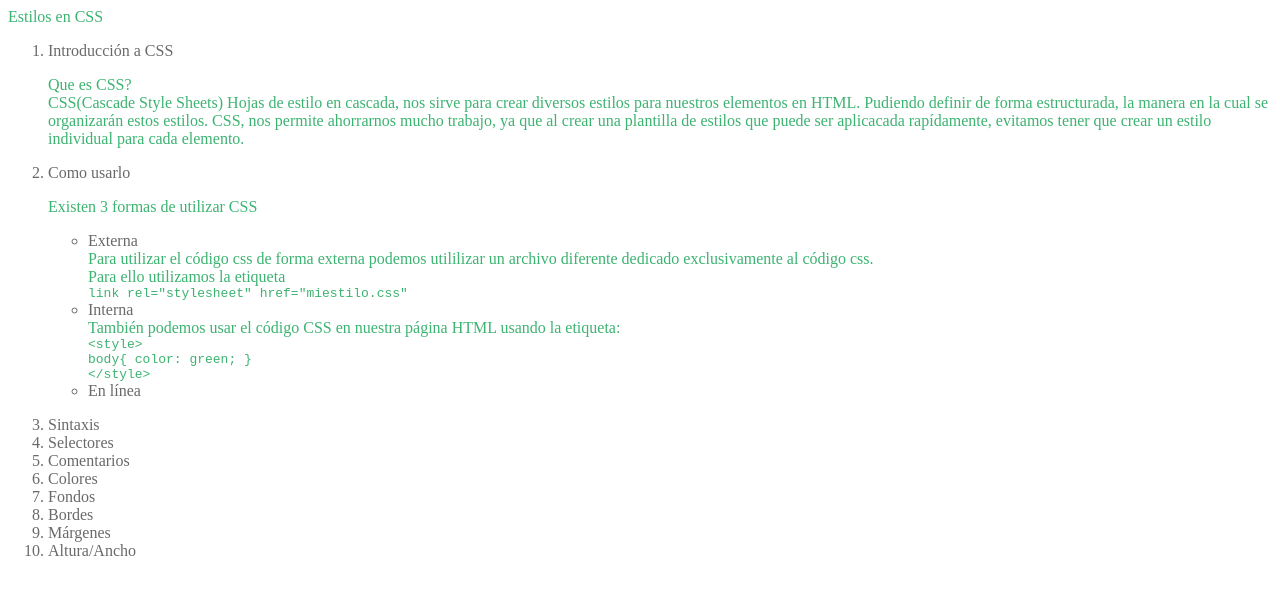
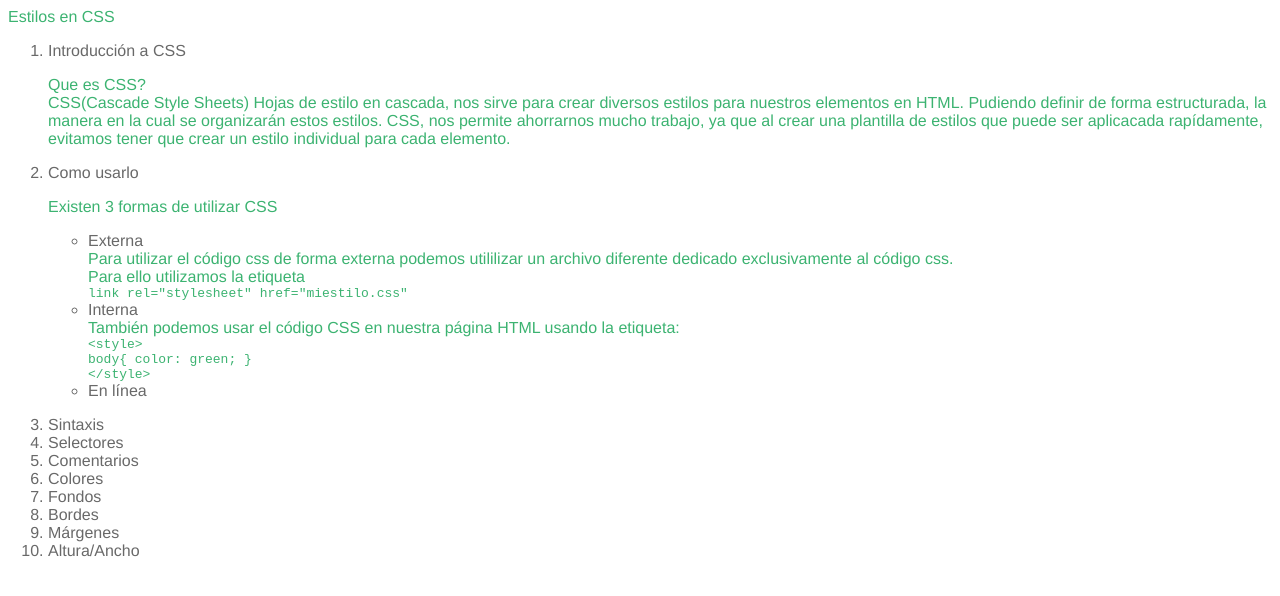
Before and after one commit to AdalidYujra/RepasoCSS, a plain HTML site: page index.html in a window 1280 px wide. Drawn offline with Linux system fonts and the light colour scheme.

Commit message:
Update index.html

```diff
--- a/index.html
+++ b/index.html
@@ -7,7 +7,7 @@
     <style>
         body{
             color:mediumseagreen;
-            font-family: Raleway;
+            font-family: Helvetica;
         }
         li{
             color: dimgray;
```
